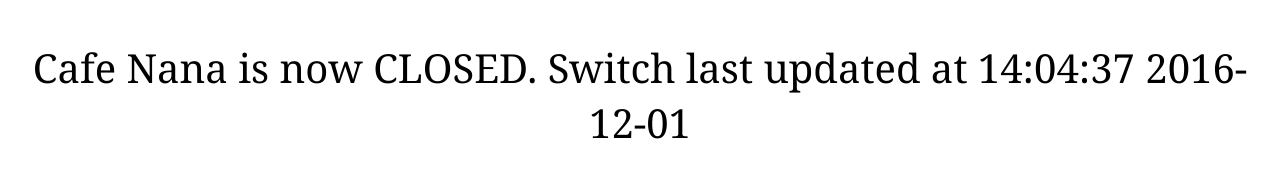
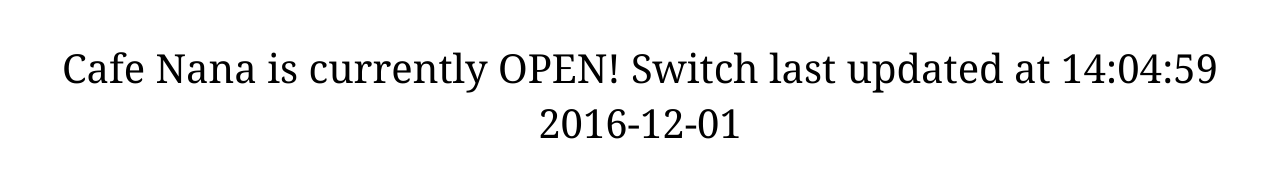
Before and after one commit to cafenanaswitch/cafenanaswitch.github.io, a plain HTML site: page index.html in a window 1280 px wide. Drawn offline with Linux system fonts and the light colour scheme.

Commit message:
12-01-2016__14:04:59

```diff
--- a/index.html
+++ b/index.html
@@ -15,8 +15,8 @@
  </style>
  <body>
   <p id="statusString">
-   Cafe Nana is now CLOSED.
-    Switch last updated at 14:04:37  2016-12-01
+   Cafe Nana is currently OPEN!
+    Switch last updated at 14:04:59  2016-12-01
   </p>
  </body>
 </html>
```
